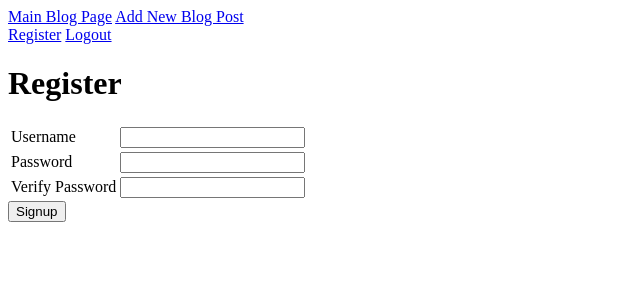
After one commit to abeck30/blogz, a Flask app: page /signup in a window 1280 px wide. The commit adds this page. Shown: the top 300 px of the page, without its empty margins (0-640 px from the left). Run offline with Flask 2, Linux system fonts and the light colour scheme.

Commit message:
setup project foundation

```diff
--- a/main.py
+++ b/main.py
@@ -3,7 +3,7 @@ from flask_sqlalchemy import SQLAlchemy
 
 app = Flask(__name__)
 app.config['DEBUG'] = True
-app.config['SQLALCHEMY_DATABASE_URI'] = 'mysql+pymysql://build-a-blog:bear@localhost:8889/build-a-blog'
+app.config['SQLALCHEMY_DATABASE_URI'] = 'mysql+pymysql://blogz:homework@localhost:8889/blogz'
 app.config['SQLALCHEMY_ECHO'] = True
 db = SQLAlchemy(app)
 app.secret_key = "1234abcd"
@@ -13,11 +13,72 @@ class Blog(db.Model):
     id = db.Column(db.Integer, primary_key=True)
     title = db.Column(db.String(125), unique=True)
     body = db.Column(db.String(500))
+    owner_id = db.Column(db.Integer, db.ForeignKey('user.id'))
 
-    def __init__(self, title, body):
+    def __init__(self, title, body, owner):
         self.title = title
         self.body = body
+        self.owner = owner
 
+class User(db.Model):
+    id = db.Column(db.Integer, primary_key=True)
+    username = db.Column(db.String(25))
+    password = db.Column(db.String(25))
+    blogs = db.relationship('Blog', backref='owner')
+
+    def __init__(self,username,password,blogs):
+        self.username = username
+        self.password = password
+        self.blogs = blogs
+
+@app.before_request
+def require_login():
+    allowed_routes = ['login', 'register']
+    if request.endpoint not in allowed_routes and 'username' not in session:
+        return redirect('/login')
+
+@app.route('/login', methods=['POST', 'GET'])
+def login():
+    if request.method == 'POST':
+        username = request.form['username']
+        password = request.form['password']
+        user = User.query.filter_by(username=username).first()
+        if user and user.password == password:
+            session['username'] = username
+            flash("Logged in")
+            return redirect('/')
+        else:
+            flash('Password is incorrect, or user does not exist', 'error')
+
+    return render_template('login.html')
+
+
+@app.route('/signup', methods=['POST', 'GET'])
+def register():
+    if request.method == 'POST':
+        username = request.form['username']
+        password = request.form['password']
+        verify = request.form['verify']
+
+        # TODO - validate user's data
+
+        existing_user = User.query.filter_by(username=username).first()
+        if not existing_user:
+            new_user = User(username, password)
+            db.session.add(new_user)
+            db.session.commit()
+            session['username'] = username
+            return redirect('/newblog')
+        else:
+            flash('Fields cannot be left blank', 'error')
+
+    return render_template('signup.html')
+
+
+@app.route('/logout')
+def logout():
+    del session['username']
+    return redirect ('/blogs')
 
 @app.route ('/')
 def index():
@@ -30,12 +91,11 @@ def blog():
 
    if post_id:
        #post_id_int = int(post_id)
-       #TODO check if name is not blank display the one posting or (Else) display everything 9o8
        name = Blog.query.get(post_id)
-       return render_template('bloglist.html',title="Blogs Page",content="",name=name)
+       return render_template('bloglist.html',title="Blogz",content="",name=name)
 
    blogs = Blog.query.all()
-   return render_template('bloglist.html',title="Blogs Page",content=blogs,name="")
+   return render_template('bloglist.html',title="Blogz",content=blogs,name="")
 
 @app.route('/newblog', methods=['POST', "GET"])
 def newblog():
@@ -43,11 +103,12 @@ def newblog():
     if request.method == 'POST':
         blog_name = request.form['name']
         blog_content = request.form['content']
+        owner = request.form["owner_id"]
 
         existing_blog = Blog.query.filter_by(title=blog_name).first()
 
         if not existing_blog:
-            new_blog = Blog(blog_name,blog_content)
+            new_blog = Blog(blog_name,blog_content,owner)
             db.session.add(new_blog)
             db.session.commit()
             session ['blog_name'] = blog_name
--- a/templates/base.html
+++ b/templates/base.html
@@ -17,6 +17,11 @@
     </div>
 
 
+    <div>
+        <a href="./signup">Register</a>
+        <a href="./login">Logout</a>
+    </div>
+
     {% with messages = get_flashed_messages(with_categories=True) %}
         <ul>
         {% for category,message in messages %}
--- /dev/null
+++ b/templates/signup.html
@@ -0,0 +1,28 @@
+{% extends "base.html" %}
+
+{% block content %}
+<h1>Register</h1>
+<form action="/newblog" method="post">
+    <table>
+        <tr>
+            <td><label>Username</label></td>
+            <td>
+                <input name="username" type="text" value="{{ username }}">
+            </td>
+        </tr>
+        <tr>
+            <td><label for="password">Password</label></td>
+            <td>
+                <input name="password" type="password">
+            </td>
+        </tr>
+        <tr>
+            <td><label for="verify">Verify Password</label></td>
+            <td>
+                <input name="verify" type="password">
+            </td>
+        </tr>
+    </table>
+    <input type="submit" value="Signup">
+</form>
+{% endblock %}
```
Also changed, not shown: templates/login.html (added, +23 -0 lines).
